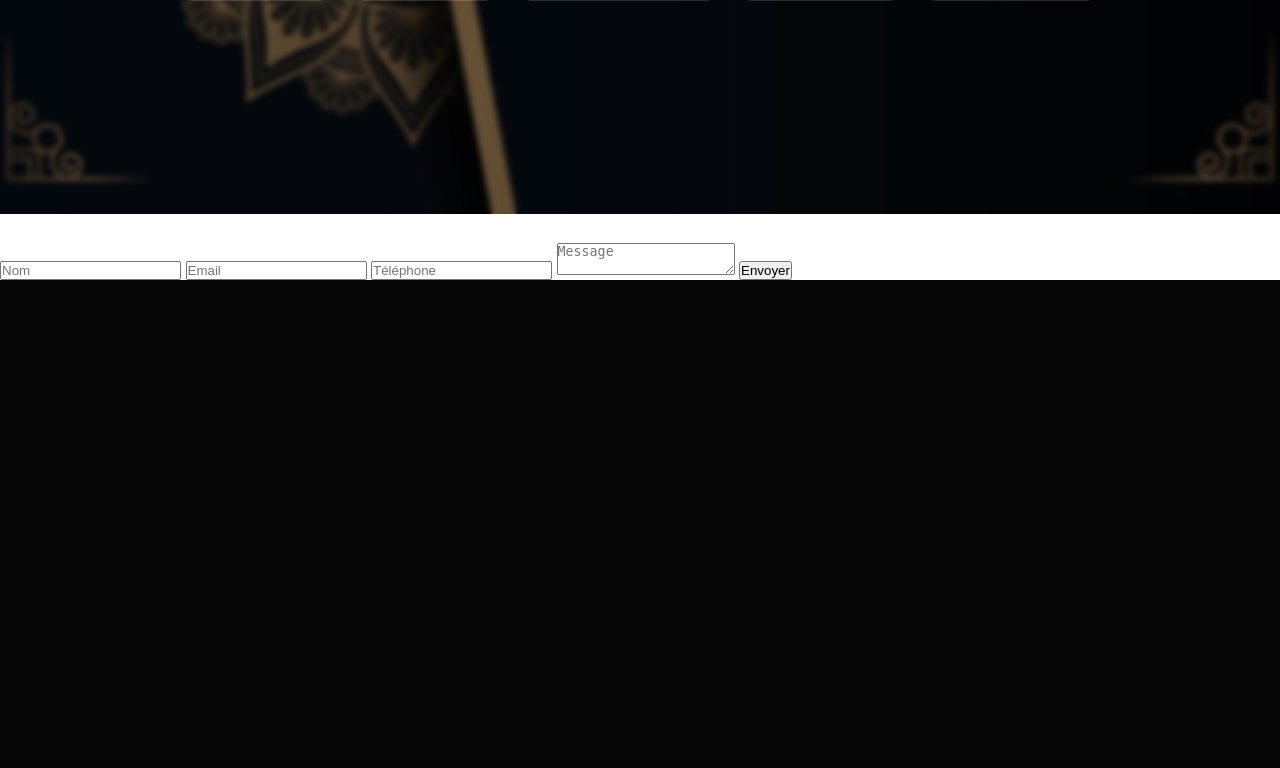
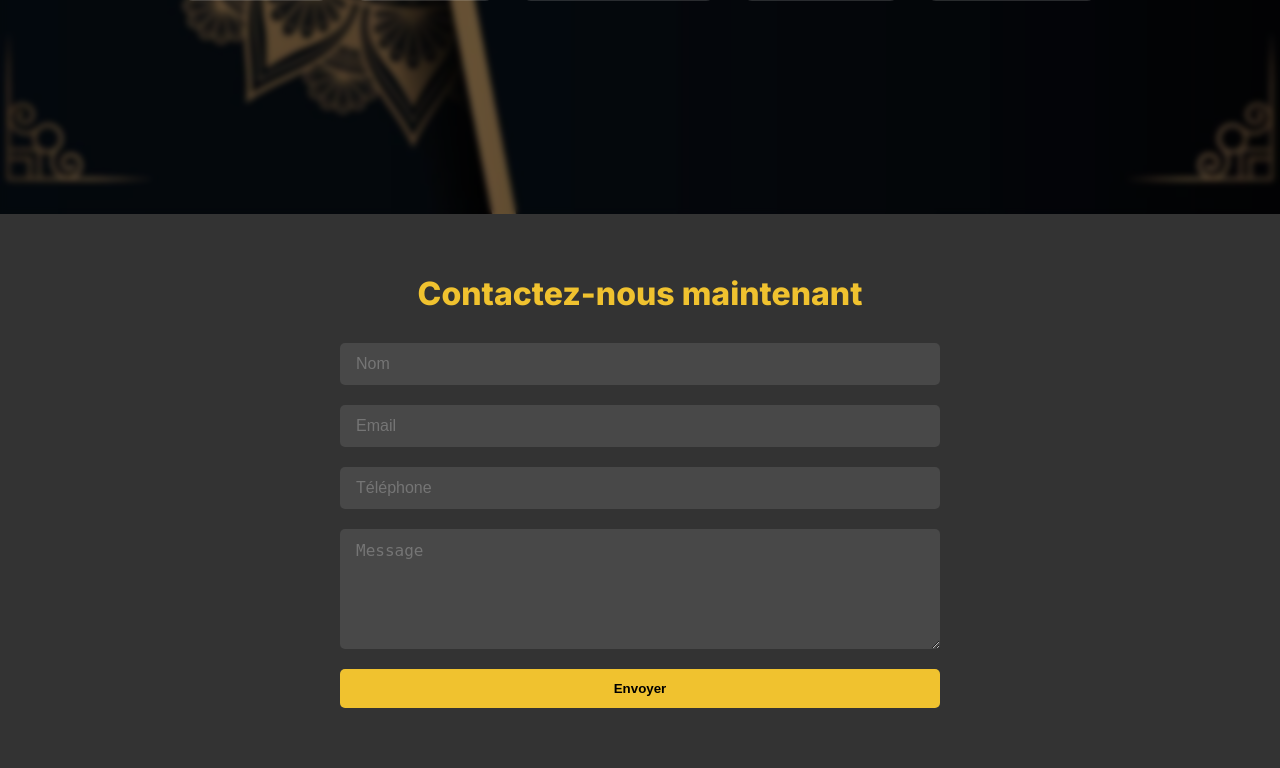
Before and after one commit to TEssarhir/gestion-stock-umi, a PHP site: page / in a window 1280 px wide. Shown: the part 586-1354 px from the top of the page. Before the commit the page ends 866 px from the top, so only its background shows below. Run offline with PHP 8.4, Linux system fonts and the light colour scheme.

Commit message:
Ajout du `css`pour la parti contact

```diff
--- a/public/css/styles.css
+++ b/public/css/styles.css
@@ -7,7 +7,7 @@
 body {
   font-family: 'Inter', sans-serif;
   color: white;
-  background: url('../images/background.jpg') no-repeat center center/cover;
+  background: url('images/background.jpg') no-repeat center center/cover;
   height: 100vh;
 }
 
@@ -166,3 +166,53 @@ header {
   font-weight: 600;
   color: #fff;
 }
+
+.contact-section {
+  background: rgba(0, 0, 0, 0.8);
+  padding: 60px 20px;
+  text-align: center;
+}
+
+.contact-section h2 {
+  font-size: 2rem;
+  margin-bottom: 30px;
+  color: #f0c22f;
+}
+
+.contact-form {
+  max-width: 600px;
+  margin: 0 auto;
+  display: flex;
+  flex-direction: column;
+  gap: 20px;
+}
+
+.contact-form input,
+.contact-form textarea {
+  padding: 12px 16px;
+  border: none;
+  border-radius: 5px;
+  background: rgba(255, 255, 255, 0.1);
+  color: white;
+  font-size: 1rem;
+}
+
+.contact-form textarea {
+  resize: vertical;
+  min-height: 120px;
+}
+
+.contact-form button {
+  background-color: #f0c22f;
+  color: black;
+  border: none;
+  padding: 12px;
+  border-radius: 5px;
+  font-weight: 600;
+  cursor: pointer;
+  transition: background 0.3s ease;
+}
+
+.contact-form button:hover {
+  background-color: #d3aa29;
+}
```
